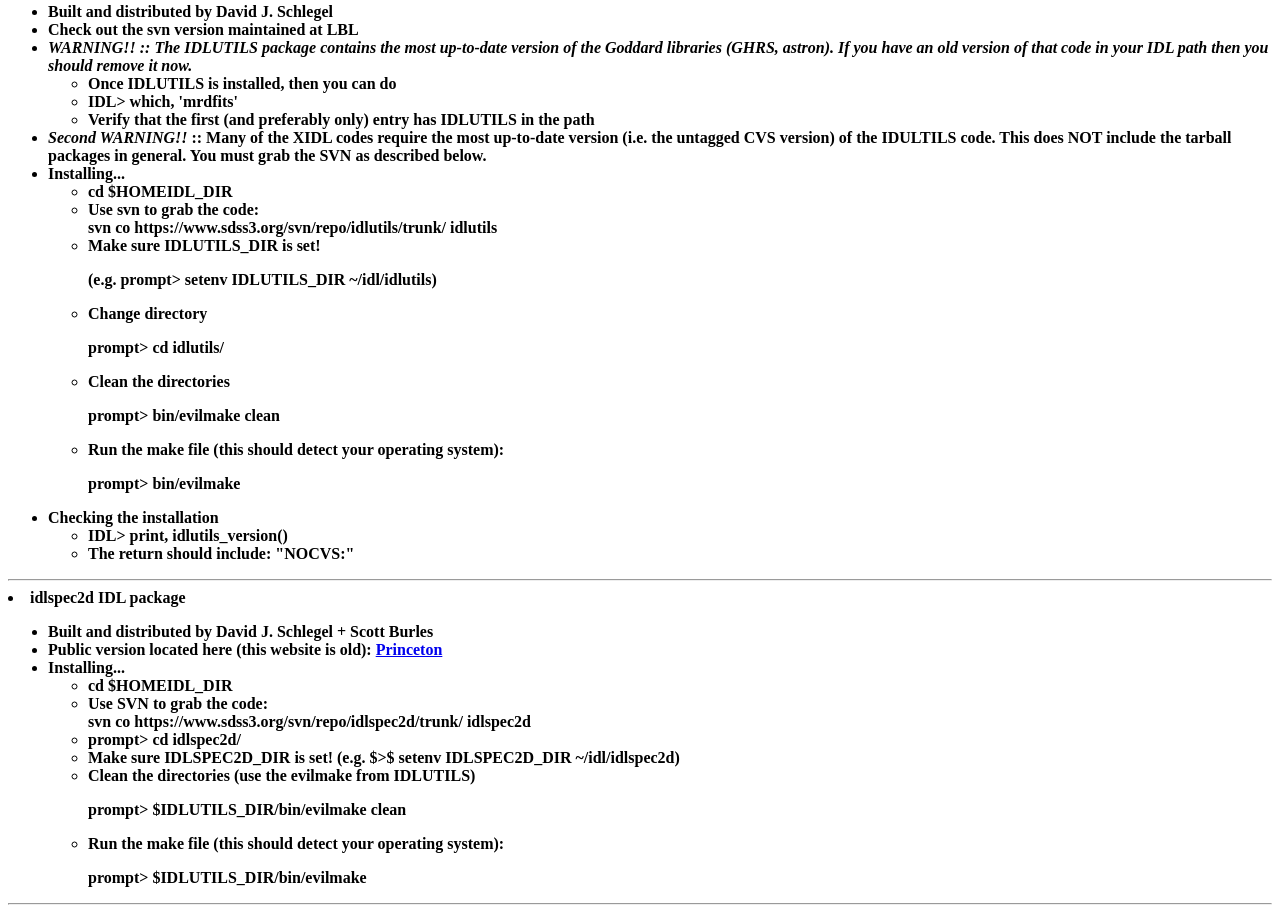
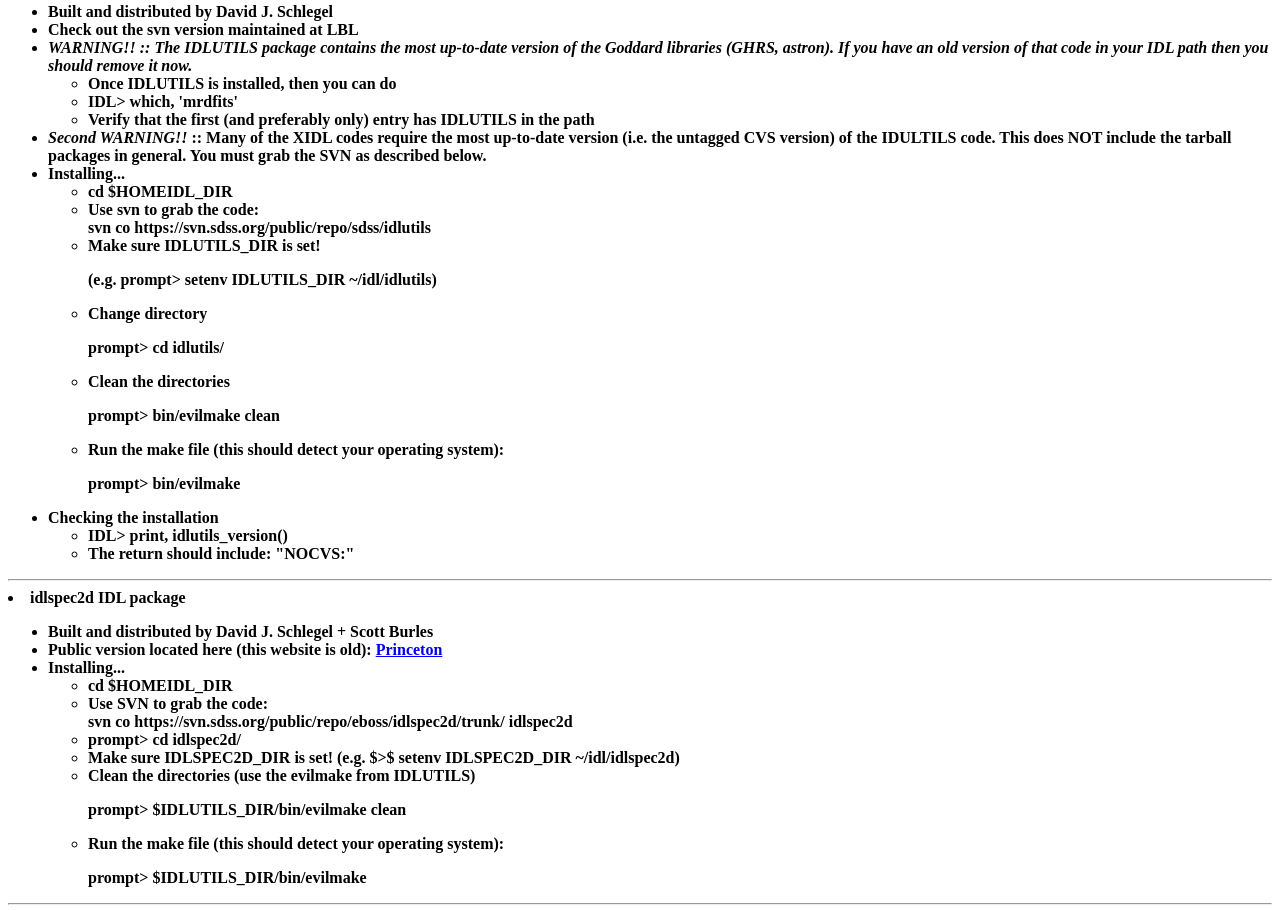
Before and after one commit to profxj/xidl, a plain HTML site: page doc/xidl_install.html in a window 1280 px wide. Shown: the part 469-1379 px from the top of the page. Drawn offline with Linux system fonts and the light colour scheme.

Commit message:
new install instructions

```diff
--- a/doc/xidl_install.html
+++ b/doc/xidl_install.html
@@ -66,7 +66,7 @@ of the IDULTILS code.  This does NOT include the tarball packages in
 	<UL>
 	  <LI> cd $HOMEIDL_DIR
 	  <LI> Use svn to grab the code: <br>
-	  svn co https://www.sdss3.org/svn/repo/idlutils/trunk/ idlutils
+          svn co https://svn.sdss.org/public/repo/sdss/idlutils
 	  <LI> Make sure IDLUTILS_DIR is set! <p>
 	  (e.g. prompt> setenv IDLUTILS_DIR ~/idl/idlutils)
 	  <LI> Change directory <p>
@@ -93,7 +93,7 @@ of the IDULTILS code.  This does NOT include the tarball packages in
 	<UL>
 	  <LI> cd $HOMEIDL_DIR
 	  <LI> Use SVN to grab the code:  <br>
-	  svn co https://www.sdss3.org/svn/repo/idlspec2d/trunk/ idlspec2d
+	  svn co https://svn.sdss.org/public/repo/eboss/idlspec2d/trunk/ idlspec2d
 	  <LI> prompt> cd idlspec2d/
 	  <LI> Make sure IDLSPEC2D_DIR is set!
 	  (e.g. $>$ setenv IDLSPEC2D_DIR ~/idl/idlspec2d)
```
